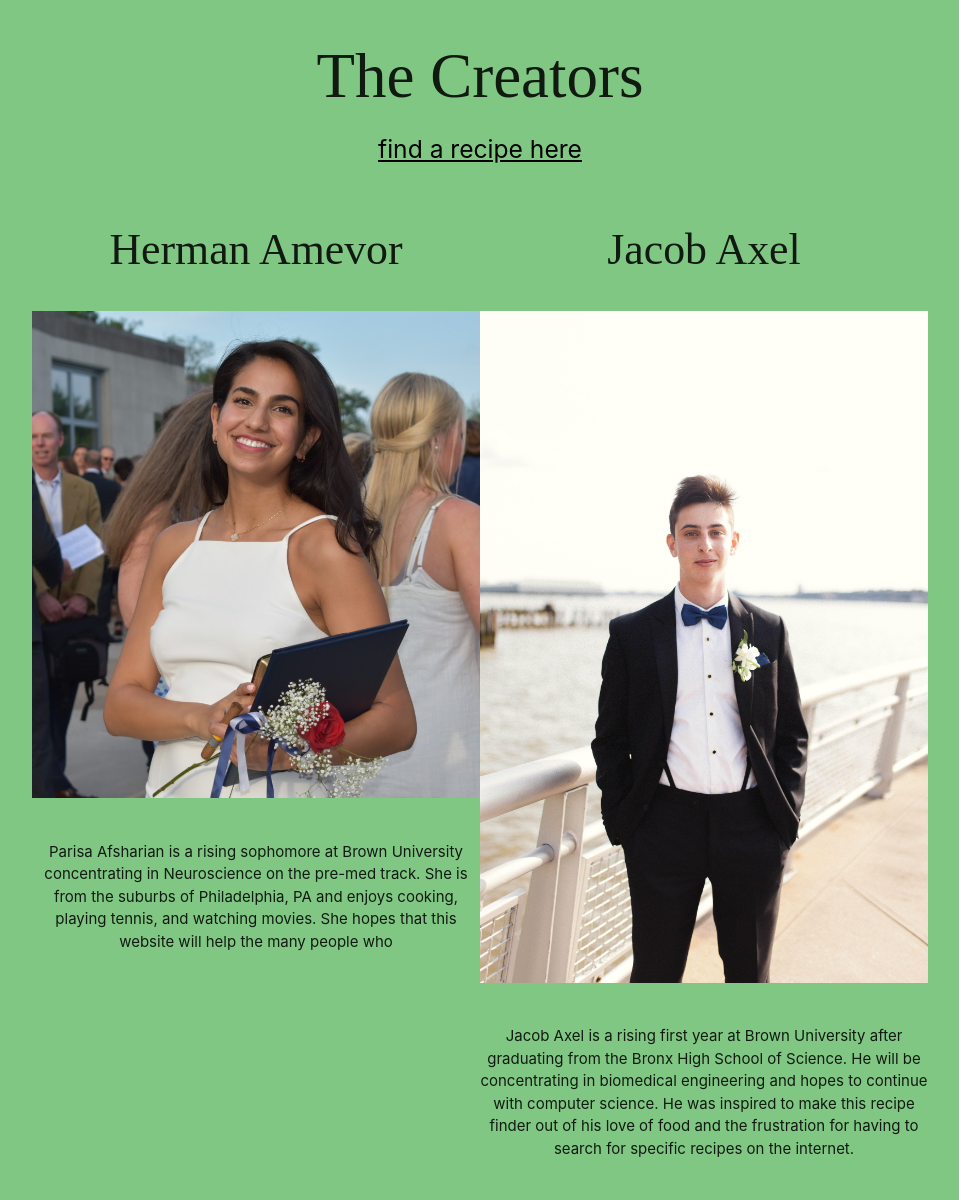
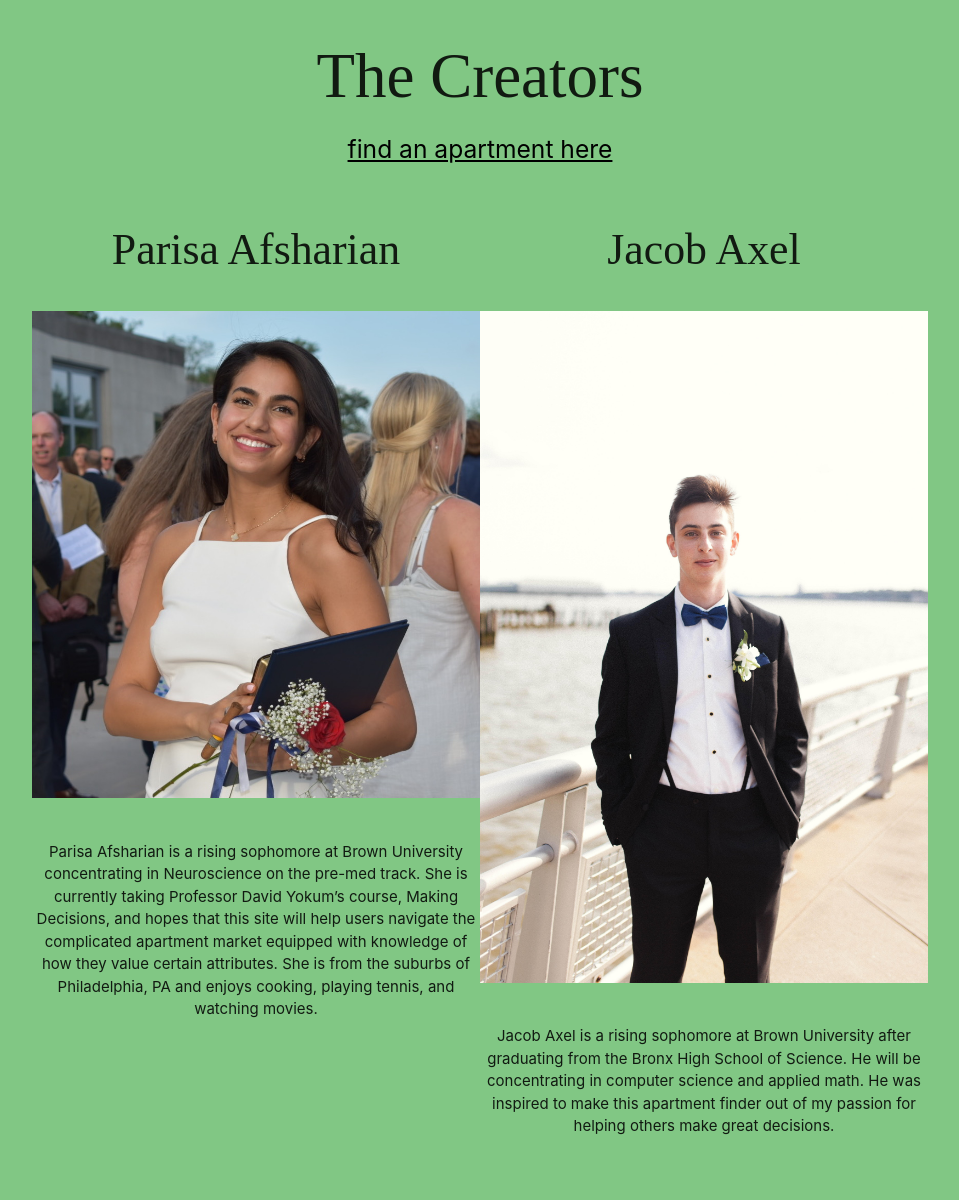
Before and after one commit to jacobaxel/apartment1, a Flask app: page /about in a window 1280 px wide. Shown: the whole page, without its empty margins (160-1119 px from the left). After the commit the page ends 1135 px from the top, so only its background shows below. Run offline with Flask 2, Linux system fonts and the light colour scheme; some web fonts are replaced.

Commit message:
Update about.html

```diff
--- a/app/templates/about.html
+++ b/app/templates/about.html
@@ -10,18 +10,18 @@
 
     <body class="green lighten-2">
         <h1 class="center script">The Creators</h1>
-<div><h5 class="center"><a href="/" class="black-text text-darken-3 underline ">find a recipe here</a></h5></div>
+<div><h5 class="center"><a href="/" class="black-text text-darken-3 underline ">find an apartment here</a></h5></div>
 <div class="container"><br>
     <div class="row">
         <div class="col l6 m12 s12">
              <div class="row script center">
-                <h3>Herman Amevor</h3>
+                <h3>Parisa Afsharian</h3>
             </div>
             <div class="row">
                 <img src="static/Parisa.jpeg" class="responsive-img"></img>
             </div><br>
            <div class="row center">
-               Parisa Afsharian is a rising sophomore at Brown University concentrating in Neuroscience on the pre-med track. She is from the suburbs of Philadelphia, PA and enjoys cooking, playing tennis, and watching movies. She hopes that this website will help the many people who
+               Parisa Afsharian is a rising sophomore at Brown University concentrating in Neuroscience on the pre-med track. She is currently taking Professor David Yokum’s course, Making Decisions, and hopes that this site will help users navigate the complicated apartment market equipped with knowledge of how they value certain attributes. She is from the suburbs of Philadelphia, PA and enjoys cooking, playing tennis, and watching movies.
            </div>
 
         </div>
@@ -33,7 +33,7 @@
                 <img src="static/Jacob.jpg" class="responsive-img"></img>
             </div><br>
            <div class="row center">
-               Jacob Axel is a rising first year at Brown University after graduating from the Bronx High School of Science. He will be concentrating in biomedical engineering and hopes to continue with computer science. He was inspired to make this recipe finder out of his love of food and the frustration for having to search for specific recipes on the internet.
+               Jacob Axel is a rising sophomore at Brown University after graduating from the Bronx High School of Science. He will be concentrating in computer science and applied math. He was inspired to make this apartment finder out of my passion for helping others make great decisions.
            </div>
         </div>
     </div>
```
